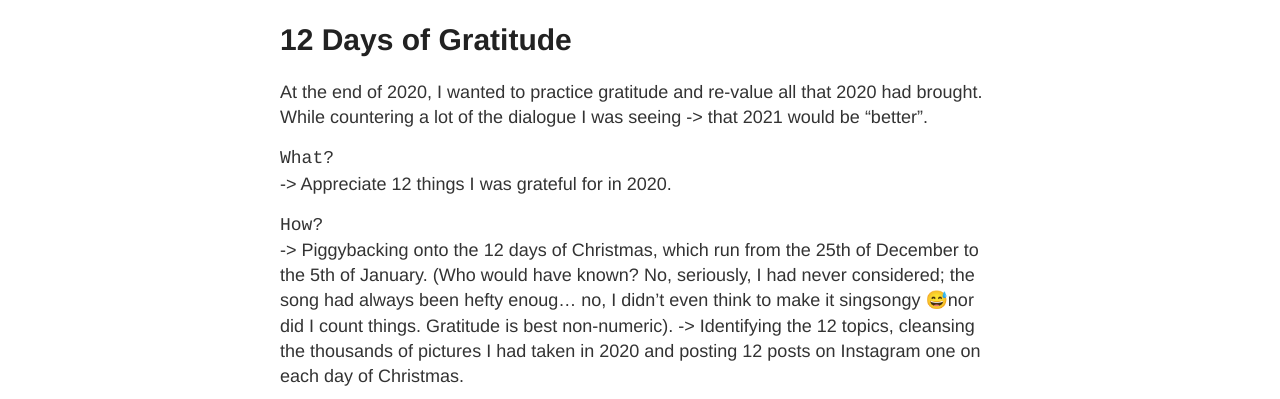
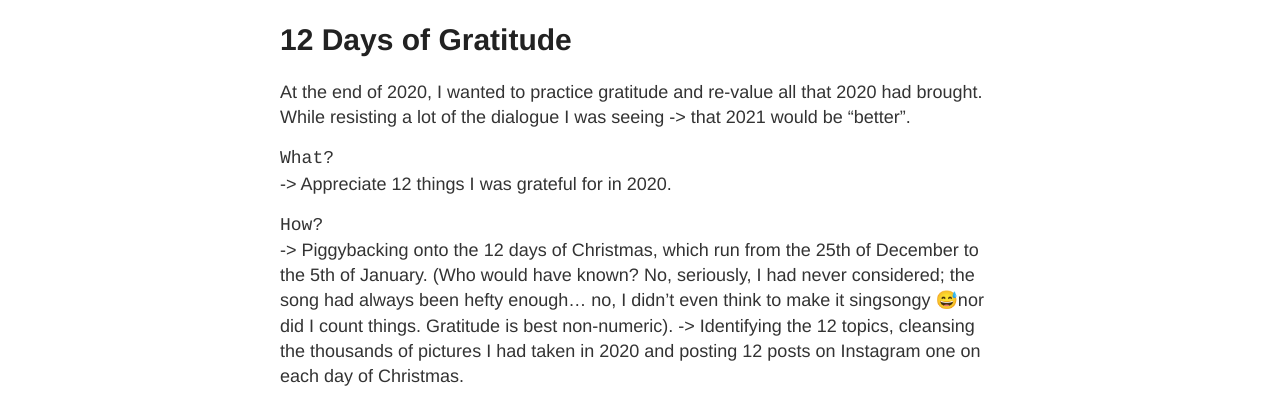
Before and after one commit to dudolavida/dudolavida.github.io, a Jekyll site: the page built from _posts/2021-02-04-12-days-of-gratitude.md, in a window 1280 px wide. Shown: the part 147-546 px from the top of the page. Built offline with Jekyll 4.4.1, drawn with Linux system fonts in a browser that asks for light colours.

Commit message:
to post on breath

```diff
--- a/_posts/2021-02-04-12-days-of-gratitude.md
+++ b/_posts/2021-02-04-12-days-of-gratitude.md
@@ -1,17 +1,17 @@
 ---
 layout: post
 title: 12 Days of Gratitude
-category: Gratitude
+category: Living
 tag: Gratitude
 ---
 
-At the end of 2020, I wanted to practice gratitude and re-value all that 2020 had brought. While countering a lot of the dialogue I was seeing -> that 2021 would be "better".
+At the end of 2020, I wanted to practice gratitude and re-value all that 2020 had brought. While resisting a lot of the dialogue I was seeing -> that 2021 would be "better".
 
 `What?`
 -> Appreciate 12 things I was grateful for in 2020.
 
 `How?`
--> Piggybacking onto the 12 days of Christmas, which run from the 25th of December to the 5th of January. (Who would have known? No, seriously, I had never considered; the song had always been hefty enoug... no, I didn't even think to make it singsongy 😅nor did I count things. Gratitude is best non-numeric).
+-> Piggybacking onto the 12 days of Christmas, which run from the 25th of December to the 5th of January. (Who would have known? No, seriously, I had never considered; the song had always been hefty enough... no, I didn't even think to make it singsongy 😅nor did I count things. Gratitude is best non-numeric).
 -> Identifying the 12 topics, cleansing the thousands of pictures I had taken in 2020 and posting 12 posts on Instagram one on each day of Christmas.
 
 `Why?`
```
Also changed, not shown: _posts/2021-02-14-Legit.md (+2 -2 lines), _posts/2021-02-18-Breath.md (added, +48 -0 lines).
